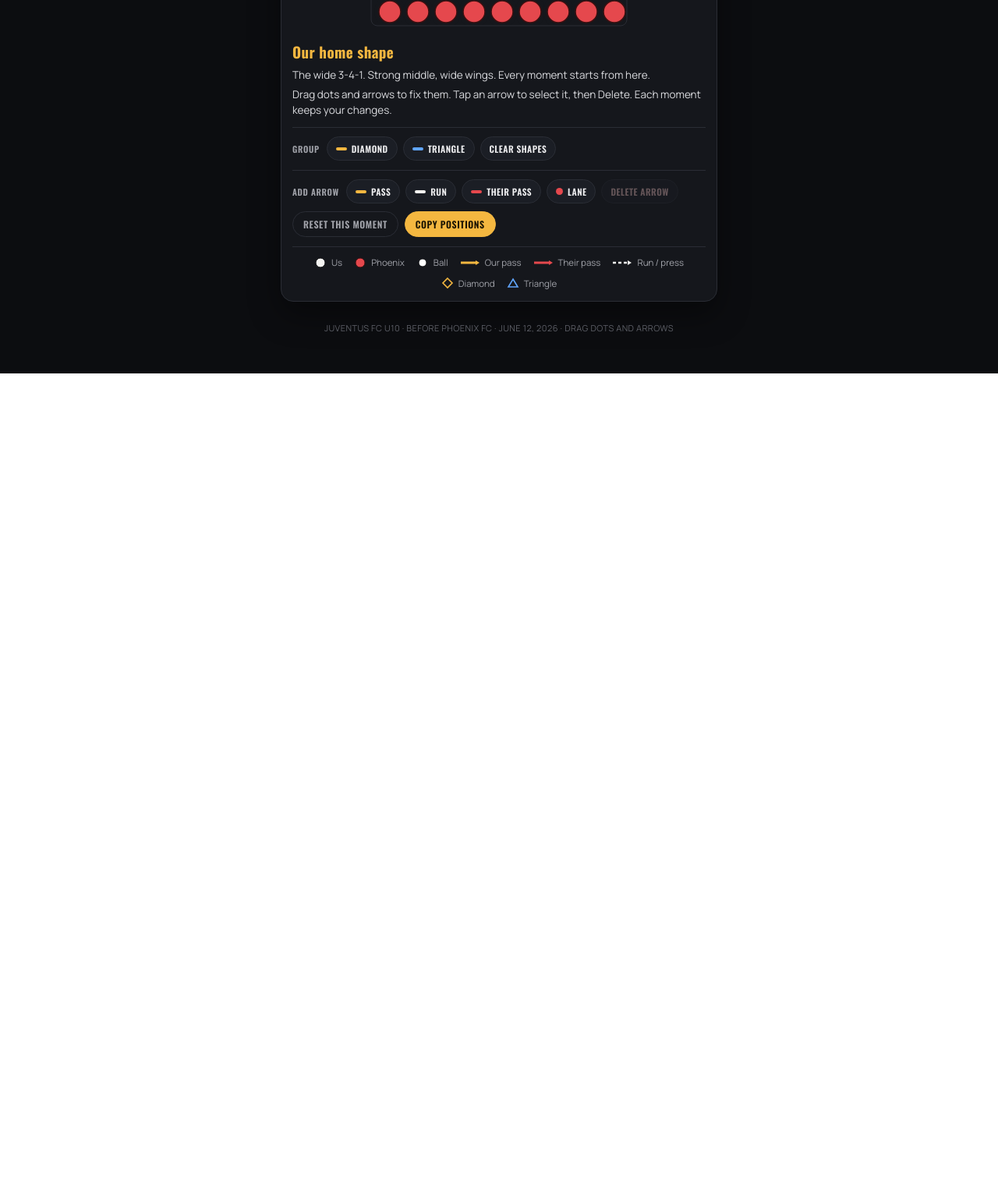
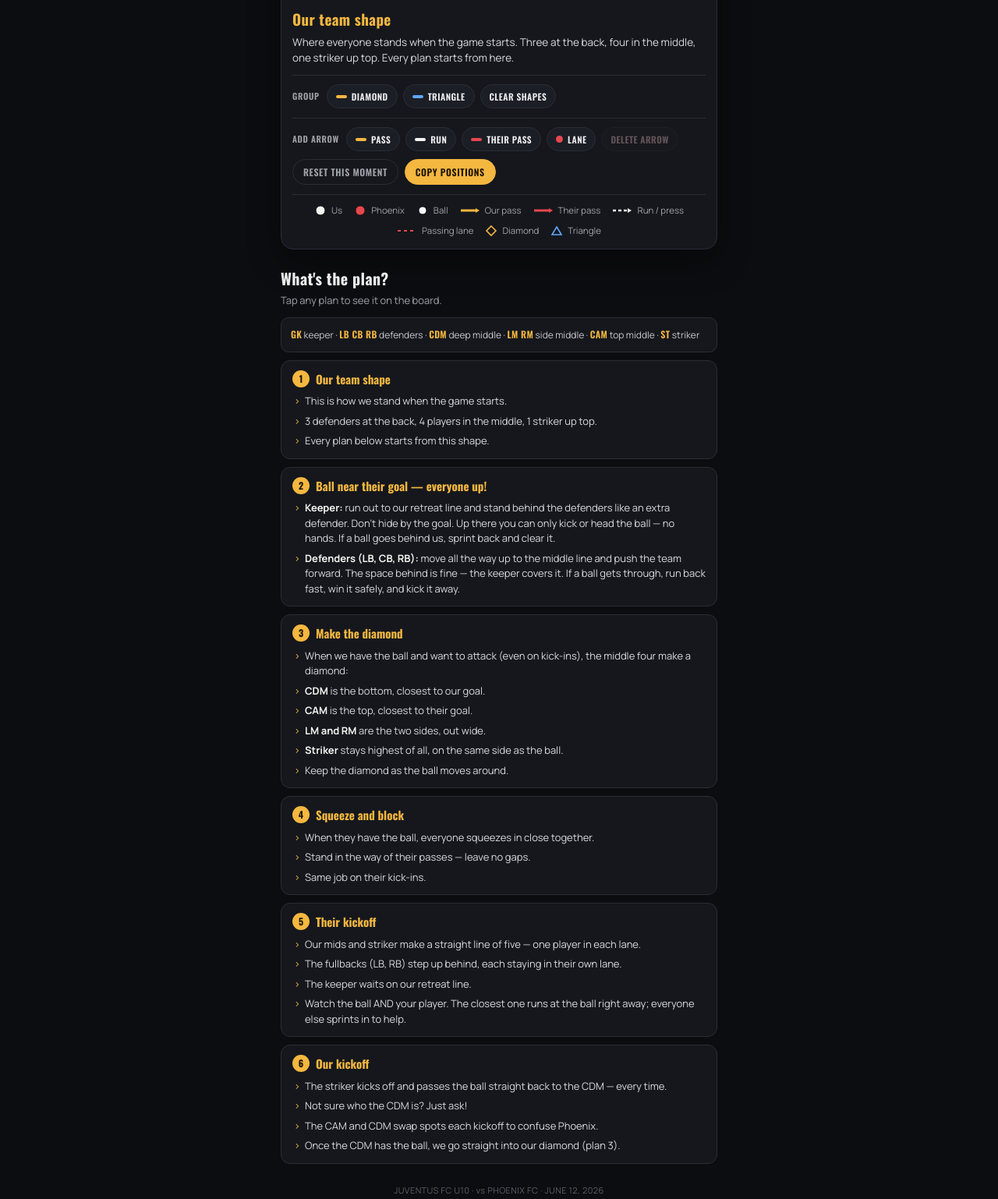
Before and after one commit to Afrakhx/Soccer-Tactical-Board, a plain HTML site: page index.html in a window 1280 px wide. Shown: the part 922-2460 px from the top of the page at 78% size. Before the commit the page ends 1401 px from the top, so only its background shows below. Drawn offline with nearby package versions, Linux system fonts and the light colour scheme.

Commit message:
Kid-friendly copy + tactics playbook (#2)
* Add Juventus U10 tactics board editor with localStorage persistence

* Rewrite board copy for U10 kids and add plain-English tactics playbook

- Remove how-to-use-the-tool instructions and assistant-loop language
- Rewrite all six scene descriptions in simple, kid-friendly words
- Add a Playbook section explaining each tactic, tappable to jump to the board
- Add a who's-who position key (GK/defenders/CDM/CAM/etc.)
- Relabel pitch lanes (LW/LHS/C -> L WING/LEFT/MIDDLE) and add Passing-lane legend
- Make the 'line of five' actually flat

---------

Co-authored-by: Claude <noreply@anthropic.com>

```diff
--- a/index.html
+++ b/index.html
@@ -3,7 +3,7 @@
 <head>
 <meta charset="UTF-8">
 <meta name="viewport" content="width=device-width, initial-scale=1.0">
-<title>Juventus FC U10 · Board Editor · Phoenix FC</title>
+<title>Juventus FC U10 vs Phoenix FC · Our Plan</title>
 <link rel="preconnect" href="https://fonts.googleapis.com">
 <link rel="preconnect" href="https://fonts.gstatic.com" crossorigin>
 <link href="https://fonts.googleapis.com/css2?family=Oswald:wght@400;500;600;700&family=Manrope:wght@400;500;600;700&display=swap" rel="stylesheet">
@@ -52,15 +52,28 @@
   .keyrow{display:flex;flex-wrap:wrap;gap:9px 15px;justify-content:center;margin-top:12px;padding-top:11px;border-top:1px solid var(--line);font-size:11.5px;color:var(--muted);}
   .keyrow span{display:flex;align-items:center;gap:6px;}
   .foot{text-align:center;color:#5d5f67;font-size:11px;margin-top:26px;letter-spacing:.04em;}
+  .guide{margin-top:22px;}
+  .guide h2{font-family:"Oswald",sans-serif;font-weight:700;font-size:20px;color:var(--ink);letter-spacing:.02em;}
+  .guide .lead{color:var(--muted);font-size:13px;margin-top:4px;}
+  .who{font-size:12px;color:#c7c8cd;background:var(--panel);border:1px solid var(--line);border-radius:10px;padding:10px 12px;margin-top:12px;line-height:1.8;}
+  .who b{color:var(--gold);font-family:"Oswald",sans-serif;font-weight:600;letter-spacing:.03em;}
+  .gitem{background:var(--panel);border:1px solid var(--line);border-radius:12px;padding:12px 14px;margin-top:10px;cursor:pointer;transition:border-color .2s;}
+  .gitem:hover{border-color:var(--gold);}
+  .gitem h4{font-family:"Oswald",sans-serif;font-weight:700;font-size:15px;color:var(--gold);display:flex;align-items:center;gap:8px;}
+  .gitem h4 .gn{display:inline-flex;align-items:center;justify-content:center;width:22px;height:22px;border-radius:50%;background:var(--gold);color:#1a1300;font-size:12px;flex:0 0 auto;}
+  .gitem ul{margin:8px 0 0 2px;list-style:none;}
+  .gitem li{font-size:13px;color:#d9dade;margin-top:6px;padding-left:14px;position:relative;}
+  .gitem li:before{content:"›";position:absolute;left:0;color:var(--gold);}
+  .gitem li b{color:#f4f4f1;}
   textarea#exp{width:100%;margin-top:10px;background:#0f1116;color:#d9dade;border:1px solid var(--line);border-radius:10px;padding:10px;font-size:11px;min-height:120px;display:none;}
   @media (prefers-reduced-motion: reduce){.pl,.ox{transition:none;}}
 </style>
 </head>
 <body>
 <div class="wrap">
-  <div class="kicker">Juventus FC U10 · Coach Edit Mode</div>
-  <h1>Fix the Board <span class="num">vs Phoenix FC</span></h1>
-  <p class="sub">Drag the dots, ours, theirs, or the ball, and drag the arrows too: grab an arrow end to re-aim it, or its middle to slide it. Add or delete arrows per moment. Each moment keeps your fix. When it looks right, tap Copy and paste it to me, and I will update the matchday board and the printed sheet.</p>
+  <div class="kicker">Juventus FC U10 · Matchday Plan</div>
+  <h1>Our Plan <span class="num">vs Phoenix FC</span></h1>
+  <p class="sub">Six big moments in the game. Tap one to see where everyone goes — and read the simple plan for each one below.</p>
 
   <div class="chips" id="chips">
     <button class="chip" onclick="go(0)"><span class="n">1</span>Home shape</button>
@@ -90,11 +103,11 @@
           <line x1="278" y1="16" x2="278" y2="584"/>
         </g>
         <g font-family="Oswald" font-size="8" font-weight="600" letter-spacing="0.5" fill="#f4b740" fill-opacity="0.6" text-anchor="middle">
-          <text x="49" y="600">LW</text>
-          <text x="114" y="600">LHS</text>
-          <text x="180" y="600">C</text>
-          <text x="245" y="600">RHS</text>
-          <text x="311" y="600">RW</text>
+          <text x="49" y="600">L WING</text>
+          <text x="114" y="600">LEFT</text>
+          <text x="180" y="600">MIDDLE</text>
+          <text x="245" y="600">RIGHT</text>
+          <text x="311" y="600">R WING</text>
         </g>
       </g>
       <g fill="none" stroke="#eaf2ee" stroke-opacity="0.5" stroke-width="2">
@@ -142,9 +155,8 @@
     </svg>
 
     <div class="capbox">
-      <h3 id="cue">Our home shape</h3>
-      <p id="subtxt">The wide 3-4-1. Strong middle, wide wings.</p>
-      <p class="hint">Drag dots and arrows to fix them. Tap an arrow to select it, then Delete. Each moment keeps your changes.</p>
+      <h3 id="cue">Our team shape</h3>
+      <p id="subtxt">Where everyone stands when the game starts.</p>
 
       <div class="tools">
         <span class="tlab">Group</span>
@@ -176,12 +188,79 @@
       <span><svg width="26" height="10"><line x1="1" y1="5" x2="20" y2="5" stroke="#f4b740" stroke-width="3"/><path d="M20,2 L25,5 L20,8 Z" fill="#f4b740"/></svg>Our pass</span>
       <span><svg width="26" height="10"><line x1="1" y1="5" x2="20" y2="5" stroke="#e5484d" stroke-width="3"/><path d="M20,2 L25,5 L20,8 Z" fill="#e5484d"/></svg>Their pass</span>
       <span><svg width="26" height="10"><line x1="1" y1="5" x2="20" y2="5" stroke="#f4f4f1" stroke-width="2.5" stroke-dasharray="4 3"/><path d="M20,2 L25,5 L20,8 Z" fill="#f4f4f1"/></svg>Run / press</span>
+      <span><svg width="26" height="10"><line x1="1" y1="5" x2="25" y2="5" stroke="#e5484d" stroke-width="2" stroke-dasharray="4 4"/></svg>Passing lane</span>
       <span><svg width="16" height="16"><polygon points="8,2 14,8 8,14 2,8" fill="none" stroke="#f4b740" stroke-width="1.6"/></svg>Diamond</span>
       <span><svg width="16" height="16"><polygon points="8,3 14,13 2,13" fill="none" stroke="#60a5fa" stroke-width="1.6"/></svg>Triangle</span>
     </div>
   </div>
 
-  <div class="foot">JUVENTUS FC U10 · BEFORE PHOENIX FC · JUNE 12, 2026 · DRAG DOTS AND ARROWS</div>
+  <div class="guide">
+    <h2>What's the plan?</h2>
+    <p class="lead">Tap any plan to see it on the board.</p>
+    <div class="who">
+      <b>GK</b> keeper · <b>LB CB RB</b> defenders · <b>CDM</b> deep middle · <b>LM RM</b> side middle · <b>CAM</b> top middle · <b>ST</b> striker
+    </div>
+
+    <div class="gitem" onclick="show(0)">
+      <h4><span class="gn">1</span>Our team shape</h4>
+      <ul>
+        <li>This is how we stand when the game starts.</li>
+        <li>3 defenders at the back, 4 players in the middle, 1 striker up top.</li>
+        <li>Every plan below starts from this shape.</li>
+      </ul>
+    </div>
+
+    <div class="gitem" onclick="show(1)">
+      <h4><span class="gn">2</span>Ball near their goal — everyone up!</h4>
+      <ul>
+        <li><b>Keeper:</b> run out to our retreat line and stand behind the defenders like an extra defender. Don't hide by the goal. Up there you can only kick or head the ball — no hands. If a ball goes behind us, sprint back and clear it.</li>
+        <li><b>Defenders (LB, CB, RB):</b> move all the way up to the middle line and push the team forward. The space behind is fine — the keeper covers it. If a ball gets through, run back fast, win it safely, and kick it away.</li>
+      </ul>
+    </div>
+
+    <div class="gitem" onclick="show(2)">
+      <h4><span class="gn">3</span>Make the diamond</h4>
+      <ul>
+        <li>When we have the ball and want to attack (even on kick-ins), the middle four make a diamond:</li>
+        <li><b>CDM</b> is the bottom, closest to our goal.</li>
+        <li><b>CAM</b> is the top, closest to their goal.</li>
+        <li><b>LM and RM</b> are the two sides, out wide.</li>
+        <li><b>Striker</b> stays highest of all, on the same side as the ball.</li>
+        <li>Keep the diamond as the ball moves around.</li>
+      </ul>
+    </div>
+
+    <div class="gitem" onclick="show(3)">
+      <h4><span class="gn">4</span>Squeeze and block</h4>
+      <ul>
+        <li>When they have the ball, everyone squeezes in close together.</li>
+        <li>Stand in the way of their passes — leave no gaps.</li>
+        <li>Same job on their kick-ins.</li>
+      </ul>
+    </div>
+
+    <div class="gitem" onclick="show(4)">
+      <h4><span class="gn">5</span>Their kickoff</h4>
+      <ul>
+        <li>Our mids and striker make a straight line of five — one player in each lane.</li>
+        <li>The fullbacks (LB, RB) step up behind, each staying in their own lane.</li>
+        <li>The keeper waits on our retreat line.</li>
+        <li>Watch the ball AND your player. The closest one runs at the ball right away; everyone else sprints in to help.</li>
+      </ul>
+    </div>
+
+    <div class="gitem" onclick="show(5)">
+      <h4><span class="gn">6</span>Our kickoff</h4>
+      <ul>
+        <li>The striker kicks off and passes the ball straight back to the CDM — every time.</li>
+        <li>Not sure who the CDM is? Just ask!</li>
+        <li>The CAM and CDM swap spots each kickoff to confuse Phoenix.</li>
+        <li>Once the CDM has the ball, we go straight into our diamond (plan 3).</li>
+      </ul>
+    </div>
+  </div>
+
+  <div class="foot">JUVENTUS FC U10 · vs PHOENIX FC · JUNE 12, 2026</div>
 </div>
 <script>
 var SVGNS="http://www.w3.org/2000/svg";
@@ -198,28 +277,28 @@ if(!window.storage){
   }catch(e){}
 }
 var DEF=[
- {cue:"Our home shape",
-  sub:"The wide 3-4-1. Strong middle, wide wings. Every moment starts from here.",
+ {cue:"Our team shape",
+  sub:"Where everyone stands when the game starts. Three at the back, four in the middle, one striker up top. Every plan starts from here.",
   pos:{st:[180,225],cam:[180,312],lm:[46,350],rm:[314,350],dm:[180,395],lb:[108,470],cb:[180,485],rb:[252,470],gk:[180,548],ball:[180,377],o1:[40,636],o2:[76,636],o3:[112,636],o4:[148,636],o5:[184,636],o6:[220,636],o7:[256,636],o8:[292,636],o9:[328,636]},
   arr:[]},
- {cue:"Ball in their third? Everybody up!",
-  sub:"Keeper comes out all the way to the retreat line and sweeps behind us. LB, CB and RB step up to the halfway line, even if players are in behind. If it gets through, track back, tackle safely, and kick it out. No hands outside our box.",
+ {cue:"Ball near their goal — everyone up!",
+  sub:"When we have the ball near their goal, the whole team pushes up. The keeper runs out to help. Our three defenders move up to the middle line. The space behind is okay — the keeper has it.",
   pos:{st:[222,92],cam:[198,165],lm:[46,140],rm:[314,140],dm:[180,255],lb:[108,312],cb:[180,324],rb:[252,312],gk:[180,410],ball:[252,98],o1:[274,104],o2:[140,128],o3:[40,636],o4:[76,636],o5:[112,636],o6:[148,636],o7:[184,636],o8:[220,636],o9:[256,636]},
   arr:[]},
- {cue:"Hold the diamond.",
-  sub:"CDM at the base, CAM at the tip, LM and RM between them in the wider lanes. The striker stays highest of all, shading the side the ball is on. Use this everywhere we build, including kick-ins.",
+ {cue:"Make the diamond",
+  sub:"To attack, the middle four make a diamond: CDM at the bottom, CAM at the top, LM and RM out to the sides. The striker stays highest, on the same side as the ball.",
   pos:{st:[235,240],cam:[180,290],lm:[70,345],rm:[290,345],dm:[180,400],lb:[108,470],cb:[180,485],rb:[252,470],gk:[180,548],ball:[254,452],o1:[218,330],o2:[40,636],o3:[76,636],o4:[112,636],o5:[148,636],o6:[184,636],o7:[220,636],o8:[256,636],o9:[292,636]},
   arr:[]},
- {cue:"Squeeze! Block every lane.",
-  sub:"The closest man presses the ball right away. Everyone else sprints in tight, sits in the passing lanes, and stays goal side. Leave them nowhere to pass. Same job on their kick-ins.",
+ {cue:"Squeeze and block",
+  sub:"When they have the ball, everyone squeezes in close and stands in the way of their passes. The closest player runs at the ball. Leave them no gaps.",
   pos:{st:[245,205],cam:[220,316],lm:[120,332],rm:[305,365],dm:[252,294],lb:[150,415],cb:[210,428],rb:[264,362],gk:[180,520],ball:[281,337],o1:[292,330],o2:[222,252],o3:[148,302],o4:[238,392],o5:[40,636],o6:[76,636],o7:[112,636],o8:[148,636],o9:[184,636]},
   arr:[{k:"lane",f:"o1",t:"o2"},{k:"lane",f:"o1",t:"o3"},{k:"lane",f:"o1",t:"o4"},{k:"press",f:"rm",t:"ball"}]},
- {cue:"Their kickoff: line of five.",
-  sub:"Mids and striker make a flat line, one man per lane. LB and RB step up to midfield height in their home lanes. Keeper holds the retreat line. The second the ball moves, the closest man in that lane presses and the rest sprint over to support.",
-  pos:{lm:[46,345],dm:[113,345],st:[180,348],cam:[247,345],rm:[314,345],lb:[108,380],cb:[180,386],rb:[252,380],gk:[180,420],ball:[138,244],o1:[167,289],o2:[196,289],o3:[128,232],o4:[262,224],o5:[40,636],o6:[76,636],o7:[112,636],o8:[148,636],o9:[184,636]},
+ {cue:"Their kickoff",
+  sub:"Our mids and striker make a straight line of five, one player in each lane. LB and RB step up behind them. The keeper waits on our retreat line. The moment the ball moves, the closest player runs at it and everyone else sprints in to help.",
+  pos:{lm:[46,345],dm:[113,345],st:[180,345],cam:[247,345],rm:[314,345],lb:[108,380],cb:[180,386],rb:[252,380],gk:[180,420],ball:[138,244],o1:[167,289],o2:[196,289],o3:[128,232],o4:[262,224],o5:[40,636],o6:[76,636],o7:[112,636],o8:[148,636],o9:[184,636]},
   arr:[{k:"oppass",f:[180,300],t:"ball"},{k:"press",f:"dm",t:"ball"},{k:"nudge",f:"lm"},{k:"nudge",f:"st"}]},
- {cue:"Our kickoff: first pass to the CDM.",
-  sub:"The striker taps it and plays it straight back to the CDM, every time. If you are not sure who the CDM is, just ask. CAM and CDM swap half-lanes on every new kickoff to keep Phoenix guessing. Once the CDM has it, we go straight into our diamond.",
+ {cue:"Our kickoff",
+  sub:"The striker kicks off and passes the ball back to the CDM, every time. Not sure who that is? Just ask! Then we go straight into our diamond and attack.",
   pos:{st:[166,318],lm:[46,400],dm:[113,400],cam:[247,400],rm:[314,400],lb:[108,478],cb:[180,492],rb:[252,478],gk:[180,548],ball:[180,301],o1:[168,282],o2:[214,272],o3:[40,636],o4:[76,636],o5:[112,636],o6:[148,636],o7:[184,636],o8:[220,636],o9:[256,636]},
   arr:[{k:"pass",f:"ball",t:"dm"}]}
 ];
@@ -313,6 +392,7 @@ function render(){
   for(c=0;c<chips.length;c++){chips[c].className=(c===cur)?"chip on":"chip";}
 }
 function go(i){cur=i;sel=-1;buildType=null;buildSel=[];el("exp").style.display="none";render();}
+function show(i){go(i);var b=document.querySelector(".board");if(b&&b.scrollIntoView){b.scrollIntoView({behavior:"smooth",block:"start"});}}
 function addArrow(t){
   ARR[cur].push({t:t,x1:150,y1:344,x2:200,y2:280});
   sel=ARR[cur].length-1;render();save();
@@ -367,11 +447,11 @@ function copyAll(){
     for(j=0;j<SHAPES[i].length;j++){var shh=SHAPES[i][j];sc.shapes.push({type:shh.type,players:shh.ids.map(function(id){return NAMES[id];})});}
     out[(i+1)+" "+DEF[i].cue]=sc;
   }
-  var txt="Fixed Phoenix board (pitch is 360 wide by 600 tall, our goal at the bottom):\n"+JSON.stringify(out,null,1);
+  var txt="Juventus U10 board (pitch is 360 wide by 600 tall, our goal at the bottom):\n"+JSON.stringify(out,null,1);
   var ta=el("exp");
-  function fb(){ta.style.display="block";ta.value=txt;ta.focus();ta.select();setStatus("Copy the text below and paste it to me.");}
+  function fb(){ta.style.display="block";ta.value=txt;ta.focus();ta.select();setStatus("Copy the text below.");}
   if(navigator.clipboard&&navigator.clipboard.writeText){
-    navigator.clipboard.writeText(txt).then(function(){setStatus("Copied. Paste it to me in the chat.");}).catch(fb);
+    navigator.clipboard.writeText(txt).then(function(){setStatus("Copied to clipboard.");}).catch(fb);
   }else{fb();}
 }
 (function(){
```
